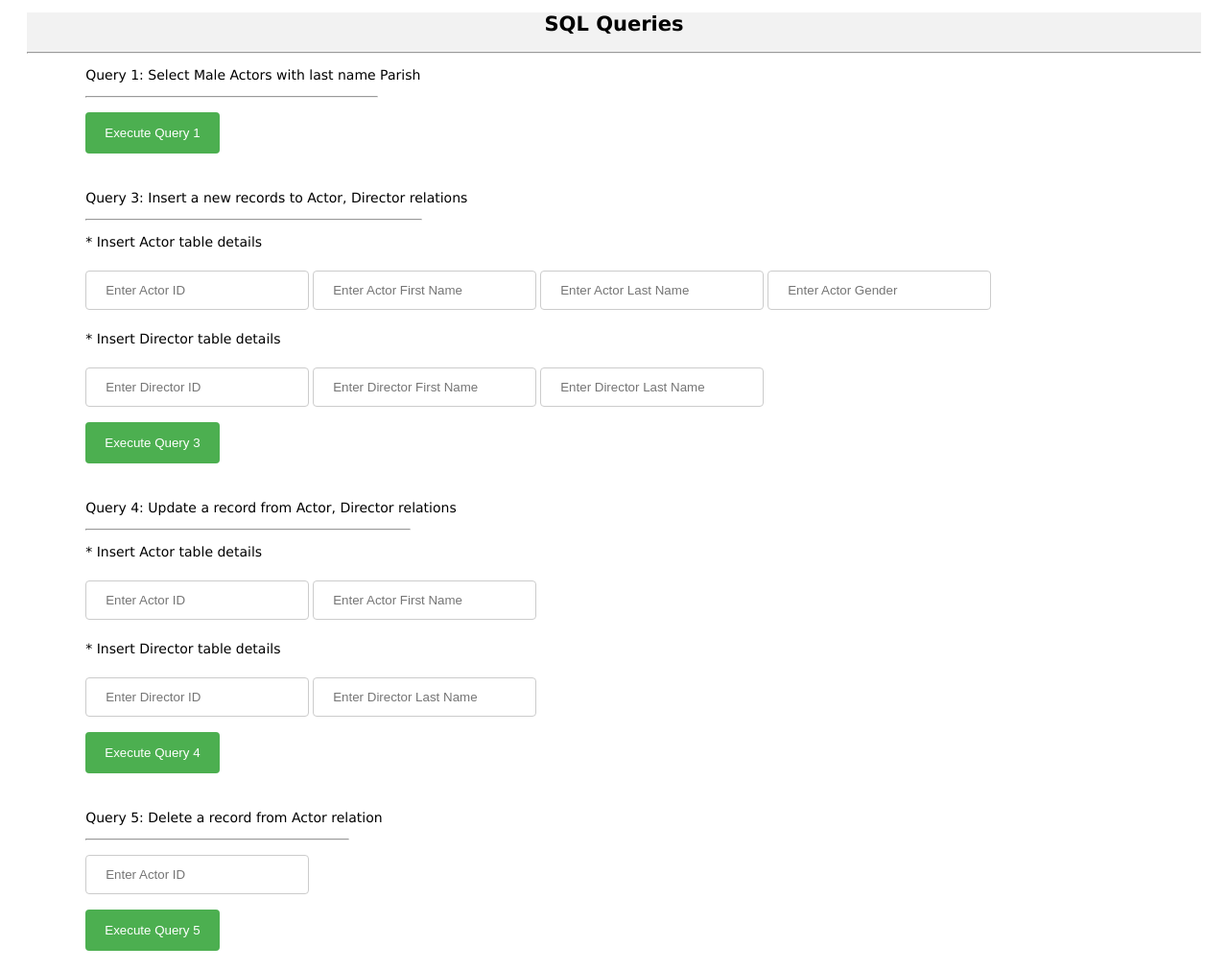
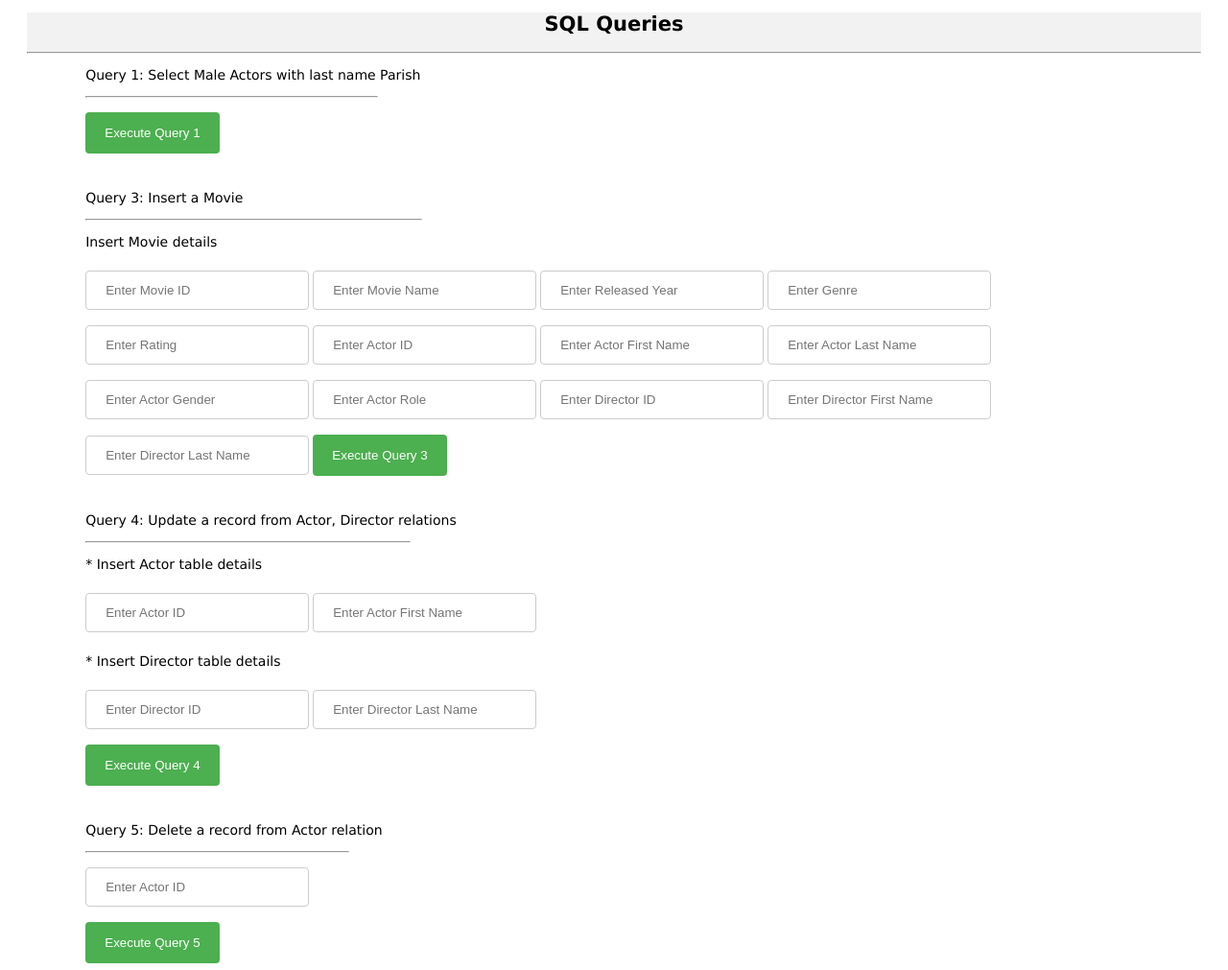
Before and after one commit to srinivas047/DMQL, a Flask app: page / in a window 1280 px wide. Shown: the part 425-1436 px from the top of the page at 96% size. Run offline with Flask 2, Linux system fonts and the light colour scheme; data that the repository does not hold is empty; some libraries are stand-ins or nearby versions.

Commit message:
second commit

```diff
--- a/templates/index.html
+++ b/templates/index.html
@@ -180,21 +180,23 @@ button {
 </div>
 <br> -->
 <div id="Q3">
-  <p>Query 3: Insert a new records to Actor, Director relations</p>
+  <p>Query 3: Insert a Movie</p>
   <hr style="width: 30%; margin-left:0;">
   <form action="/insert" method="post">
-
-    <p>* Insert Actor table details</p>
+    <p>Insert Movie details</p>
+    <input type="text" name="actorID" placeholder="Enter Movie ID">
+    <input type="text" name="actorfname" placeholder="Enter Movie Name">
+    <input type="text" name="actorlname" placeholder="Enter Released Year">
+    <input type="text" name="actorgender" placeholder="Enter Genre">
+    <input type="text" name="actorgender" placeholder="Enter Rating">
     <input type="text" name="actorID" placeholder="Enter Actor ID">
     <input type="text" name="actorfname" placeholder="Enter Actor First Name">
     <input type="text" name="actorlname" placeholder="Enter Actor Last Name">
     <input type="text" name="actorgender" placeholder="Enter Actor Gender">
-    <br>
-    <p>* Insert Director table details</p>
-    <input type="text" name="directorID" placeholder="Enter Director ID">
-    <input type="text" name="directorfname" placeholder="Enter Director First Name">
-    <input type="text" name="directorlname" placeholder="Enter Director Last Name">
-    <br>
+    <input type="text" name="actorgender" placeholder="Enter Actor Role">
+    <input type="text" name="actorID" placeholder="Enter Director ID">
+    <input type="text" name="actorfname" placeholder="Enter Director First Name">
+    <input type="text" name="actorlname" placeholder="Enter Director Last Name">
     <button name="query_3" type="submit">Execute Query 3</button>
   </form>
   </div>
```
